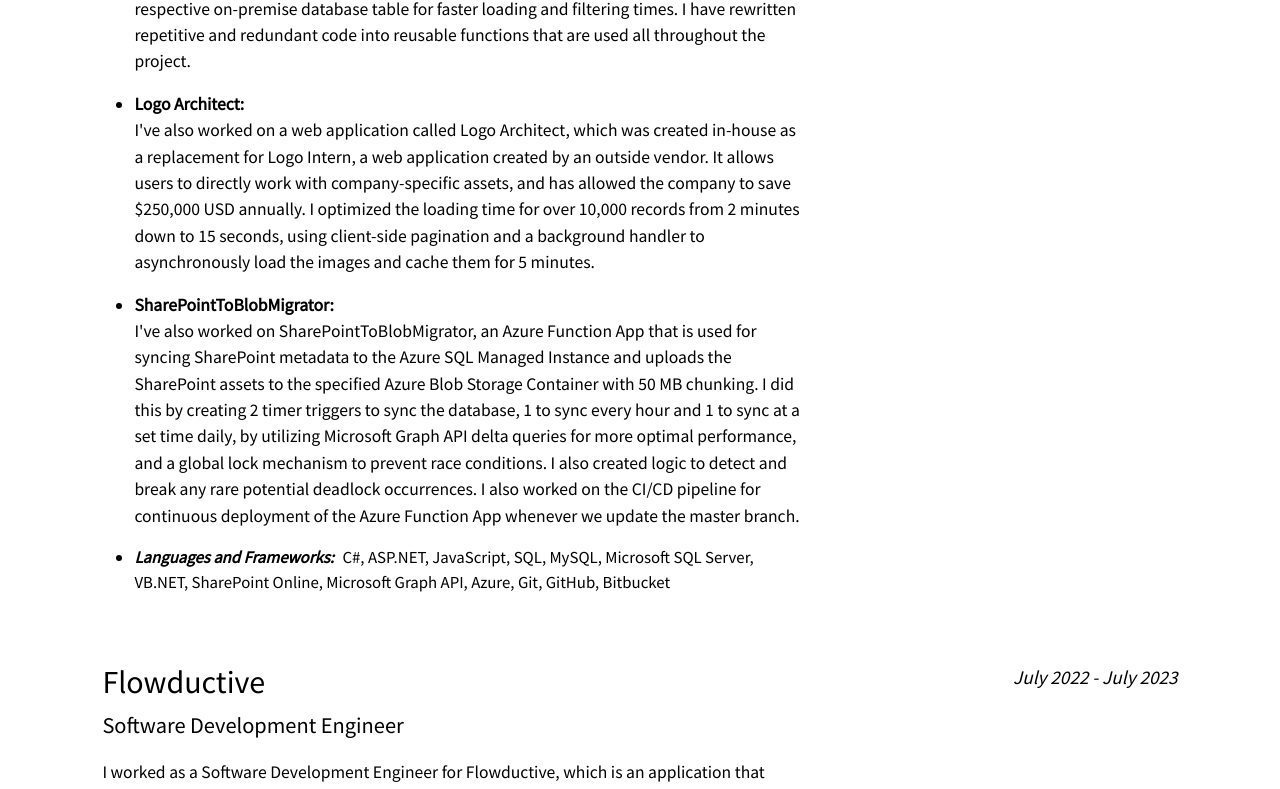
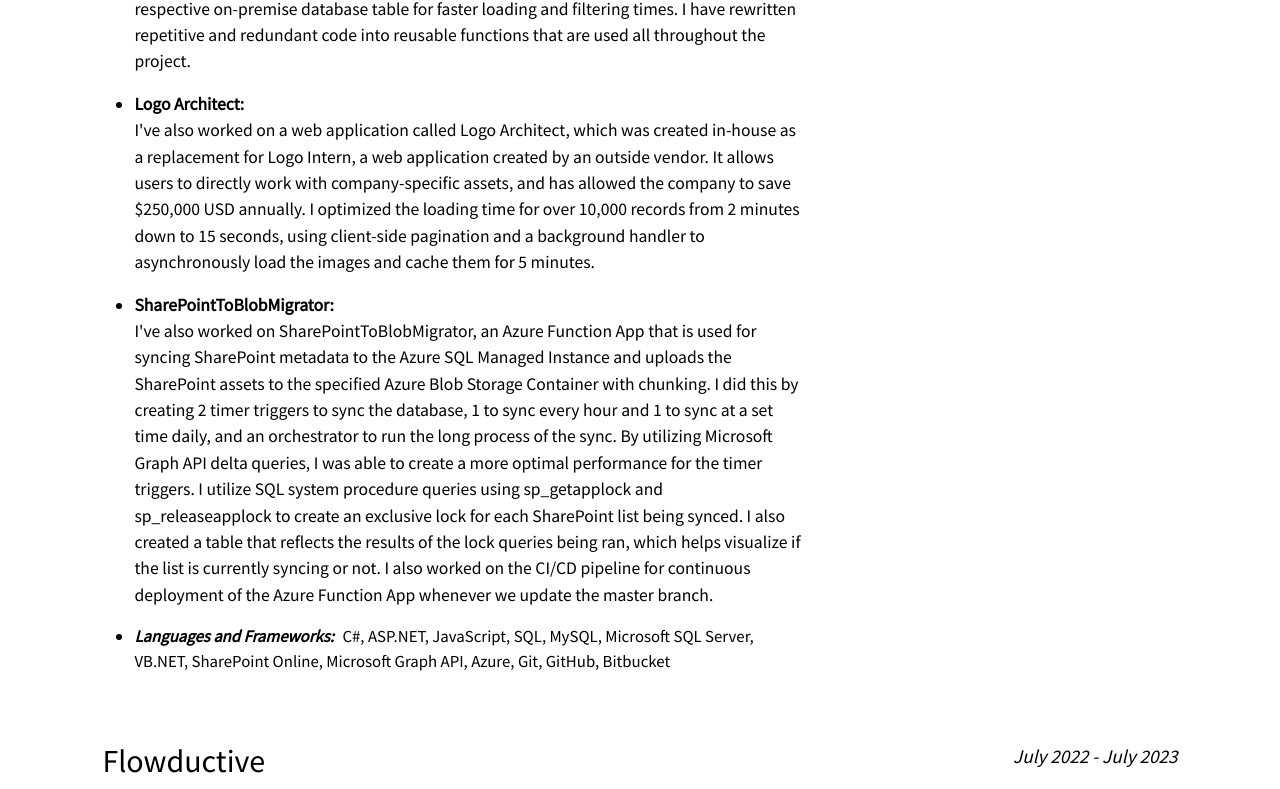
Before and after one commit to anikhachatryan3/anikhachatryan3.github.io, a React (Create React App) app: page / in a window 1280 px wide. Shown: the part 1173-1962 px from the top of the page. Built offline with nearby package versions, Linux system fonts and the light colour scheme.

Commit message:
Updated HL project description

```diff
--- a/src/pages/Home/Home.js
+++ b/src/pages/Home/Home.js
@@ -49,7 +49,7 @@ const Home = () => (
               <p>Software Developer</p>
             </div>
             <div className={`${styles.workDescription} ${styles.hlDescription}`}>
-              <p>I am working as a Software Developer I for Houlihan Lokey. I've worked on many different
+              <p>I am working as a Software Developer for Houlihan Lokey. I've worked on many different
                 projects during my time here. Here are a couple notable ones:</p>
               <ul>
                 <li>
@@ -79,12 +79,14 @@ const Home = () => (
                   <p>
                     I've also worked on SharePointToBlobMigrator, an Azure Function App that is used for syncing
                     SharePoint metadata to the Azure SQL Managed Instance and uploads the SharePoint assets to the
-                    specified Azure Blob Storage Container with 50 MB chunking. I did this by creating 2 timer triggers
-                    to sync the database, 1 to sync every hour and 1 to sync at a set time daily, by utilizing Microsoft
-                    Graph API delta queries for more optimal performance, and a global lock mechanism to prevent race
-                    conditions. I also created logic to detect and break any rare potential deadlock occurrences. I
-                    also worked on the CI/CD pipeline for continuous deployment of the Azure Function App whenever we
-                    update the master branch.
+                    specified Azure Blob Storage Container with chunking. I did this by creating 2 timer triggers
+                    to sync the database, 1 to sync every hour and 1 to sync at a set time daily, and an orchestrator
+                    to run the long process of the sync. By utilizing Microsoft Graph API delta queries, I was able to
+                    create a more optimal performance for the timer triggers. I utilize SQL system procedure queries
+                    using sp_getapplock and sp_releaseapplock to create an exclusive lock for each SharePoint list
+                    being synced. I also created a table that reflects the results of the lock queries being ran,
+                    which helps visualize if the list is currently syncing or not. I also worked on the CI/CD pipeline
+                    for continuous deployment of the Azure Function App whenever we update the master branch.
                   </p>
                 </li>
               </ul>
```
